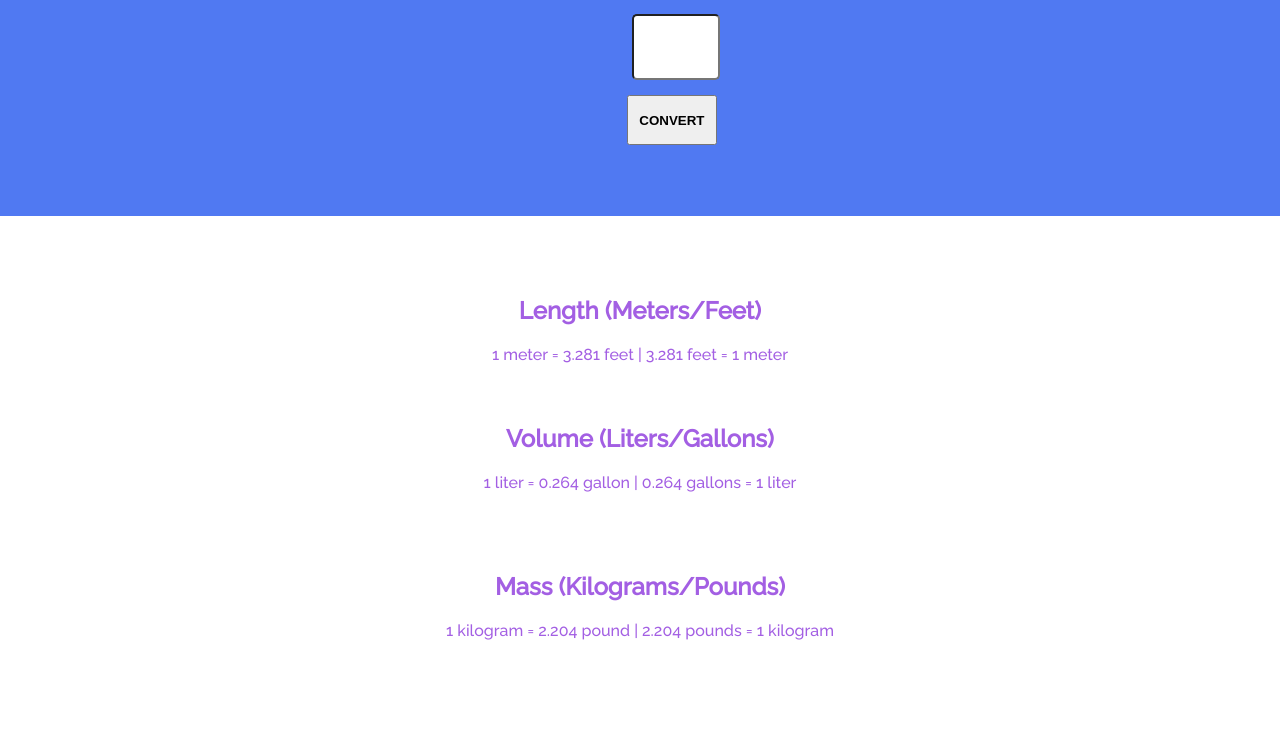
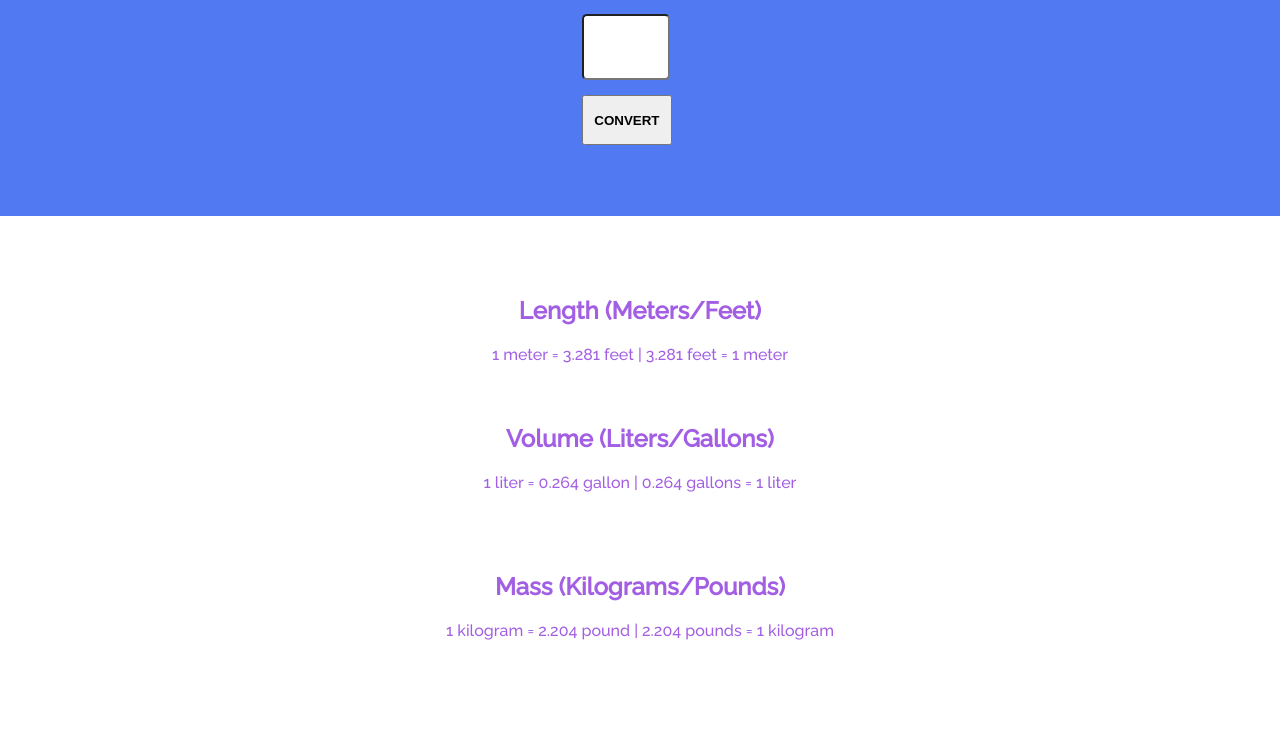
Before and after one commit to anvpeace/measurement-converter, a plain HTML site: page index.html in a window 1280 px wide. Shown: the part 94-827 px from the top of the page. Drawn offline with Linux system fonts and the light colour scheme; a web font is replaced by a local one.

Commit message:
css touch ups

```diff
--- a/styles.css
+++ b/styles.css
@@ -18,8 +18,7 @@ body{
 .input-content{
     /* margin-top: 20px; */
     display: block;
-    /* margin-left: 175px; */
-    /* margin-right: 42px; */
+    margin-right: 90px;
 
 }
 
@@ -33,7 +32,7 @@ h1{
 input{
     text-align: center;
     font-size: 20px;
-    margin-left: 150px;
+    margin-left: 145px;
     width: 80px;
     height: 60px;
     margin-bottom: 15px;
```
